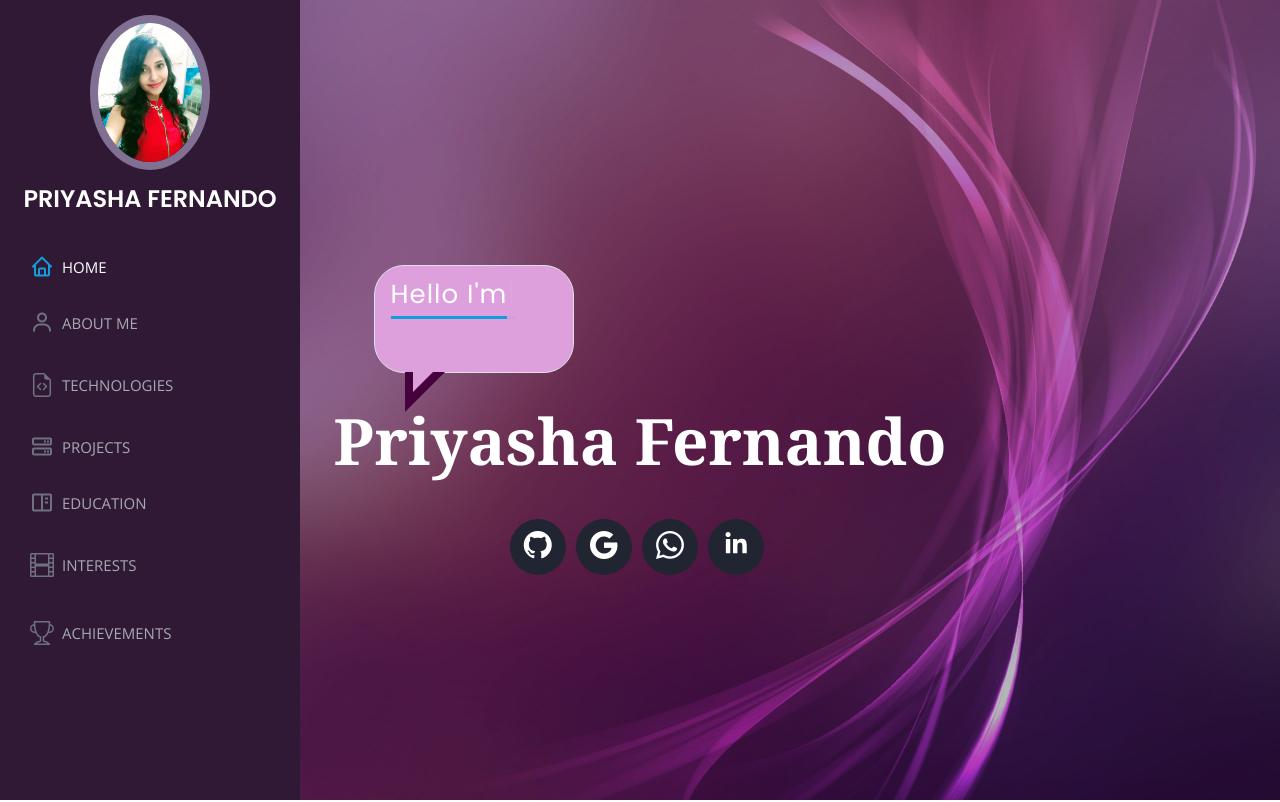
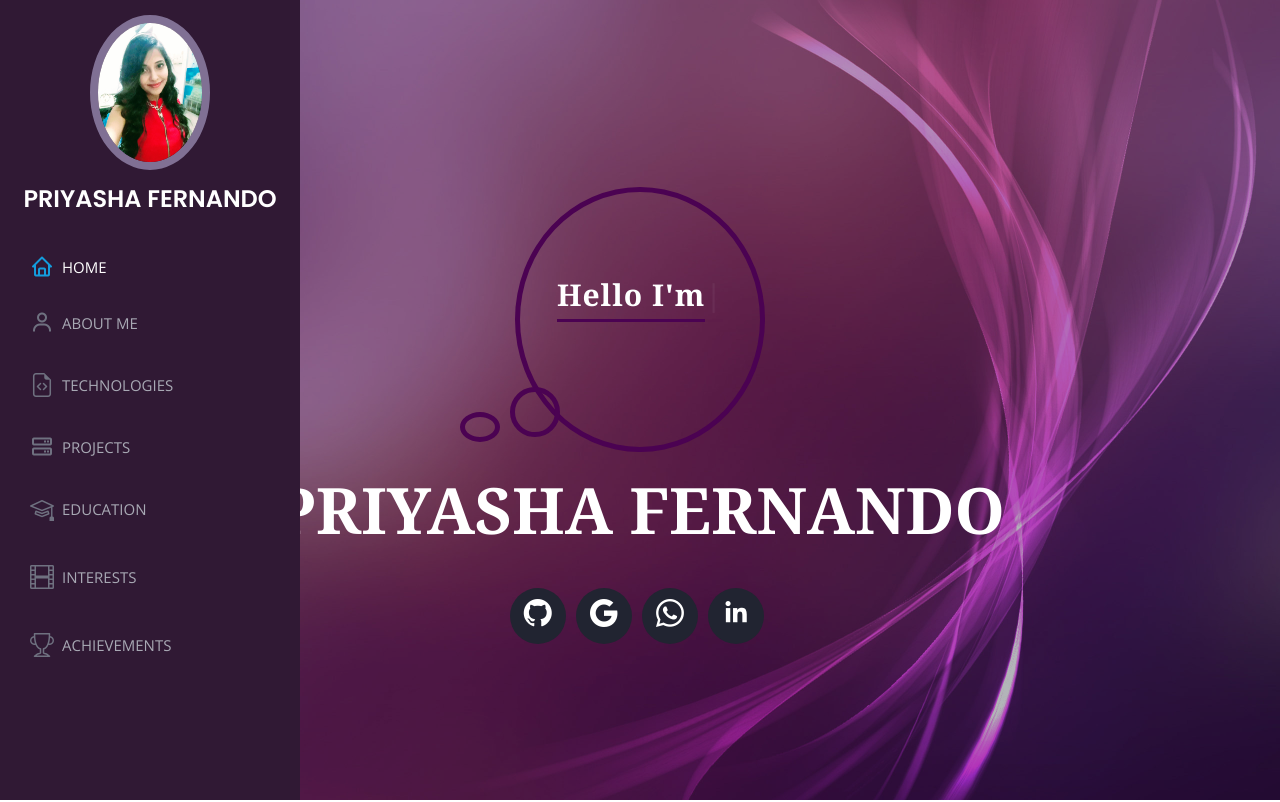
Before and after one commit to merinpriyasha/Resume, a plain HTML site: page index.html in a window 1280 px wide. Shown: the top 802 px of the page. Drawn offline with nearby package versions, Linux system fonts and the light colour scheme.

Commit message:
Update hero section

```diff
--- a/assets/css/style.css
+++ b/assets/css/style.css
@@ -227,14 +227,14 @@ h1, h2, h3, h4, h5, h6 {
 #hero p {
   color: #fff;
   margin-bottom: 50px;
-  font-size: 26px;
-  font-family: "Poppins", sans-serif;
+  font-size: 30px;
+  font-family: Georgia, serif;
 }
 #hero p span {
   color: #fff;
   padding-bottom: 4px;
   letter-spacing: 1px;
-  border-bottom: 3px solid #149ddd;
+  border-bottom: 3px solid #4b0252;
 }
 @media (min-width: 1024px) {
   #hero {
@@ -1039,3 +1039,87 @@ section {
 
 
 }
+
+/**/
+
+.circular-sb {
+  width: 250px;
+  border: 5px solid #4b0252;
+  padding: 80px 0px;
+  margin: 30px auto;
+  border-radius: 50%;
+  text-align: center;
+  font-size: 24px;
+  font-weight: 900;
+  font-family: arial;
+  position: relative;
+  color: #00bfb6;
+}
+
+
+/*right circle shape speech bubble*/
+
+.circle1 {
+  border: 5px solid #00bfb6;
+  position: absolute;
+  width: 25px;
+  padding: 20px;
+  border-radius: 50%;
+  right: -15px;
+  bottom: 23px;
+}
+
+.circle1:before {
+  content: "";
+  position: absolute;
+  width: 25px;
+  padding: 20px;
+  border-radius: 50%;
+  right: 0px;
+  bottom: 0px;
+  background: #fff;
+}
+
+.circle2 {
+  border: 5px solid #00bfb6;
+  position: absolute;
+  width: 5px;
+  padding: 10px 15px;
+  border-radius: 50%;
+  right: -60px;
+  bottom: 5px;
+}
+
+
+/*left circle shape speech bubble*/
+
+.circle3 {
+  border: 5px solid #4b0252;
+  position: absolute;
+  width: 25px;
+  padding: 20px;
+  border-radius: 50%;
+  left: -10px;
+  bottom: 10px;
+}
+
+.circle3:before {
+  content: "";
+  position: absolute;
+  width: 25px;
+  padding: 20px;
+  border-radius: 50%;
+  right: 0px;
+  bottom: 0px;
+  /*background: #fff;*/
+}
+
+.circle4 {
+  border: 5px solid #4b0252;
+  position: absolute;
+  width: 5px;
+  padding: 10px 15px;
+  border-radius: 50%;
+  left: -60px;
+  bottom: 5px;
+}
--- a/index.html
+++ b/index.html
@@ -56,7 +56,7 @@
           <li><a href="#about" class="nav-link scrollto"><i class="bx bx-user"></i> <span></span>ABOUT ME</a></li>
           <li><a href="#skills" class="nav-link scrollto"><i class="bi bi-file-earmark-code"></i> <span>TECHNOLOGIES</span></a></li>
           <li><a href="#resume" class="nav-link scrollto"><i class="bx bx-server"></i> <span>PROJECTS</span></a></li>
-          <li><a href="#portfolio" class="nav-link scrollto"><i class="bx bx-book-content"></i> <span>EDUCATION</span></a></li>
+          <li><a href="#portfolio" class="nav-link scrollto"><i class="bi bi-mortarboard"></i> <span>EDUCATION</span></a></li>
           <li><a href="#services" class="nav-link scrollto"><i class="bi bi-film"></i> <span>INTERESTS</span></a></li>
           <li><a href="#testimonials" class="nav-link scrollto"><i class="bi bi-trophy"></i> <span>ACHIEVEMENTS</span></a></li>
         </ul>
@@ -68,13 +68,19 @@
   <section id="hero" class="d-flex flex-column justify-content-center align-items-center">
     <div class="hero-container" data-aos="fade-in">
 
-      <div class="talk-bubble tri-right border round btm-left-in">
+      <!-- <div class="talk-bubble tri-right border round btm-left-in">
         <div class="talktext">
           <p><span class="typed" data-typed-items="Hello I'm"></span></p>
         </div>
+      </div> -->
+
+      <div class="circular-sb">
+        <p><span class="typed" data-typed-items="Hello I'm"></span></p>
+        <div class="circle3"></div>
+        <div class="circle4"></div>
       </div>
 
-      <h1>Priyasha Fernando</h1>
+      <h1>PRIYASHA FERNANDO</h1>
       <p></p>
 
       <div class="social-links mt-3 text-center">
@@ -100,7 +106,7 @@
 
         <div class="row">
           <div class="col-lg-4" data-aos="fade-right">
-            <img src="assets/img/pri-profile7.jpg" class="img-fluid" alt="">
+            <img src="" class="img-fluid" alt="">
           </div>
           <div class="col-lg-8 pt-4 pt-lg-0 content" data-aos="fade-left">
             <h3>Software Engineering &amp; Web development</h3>
```
